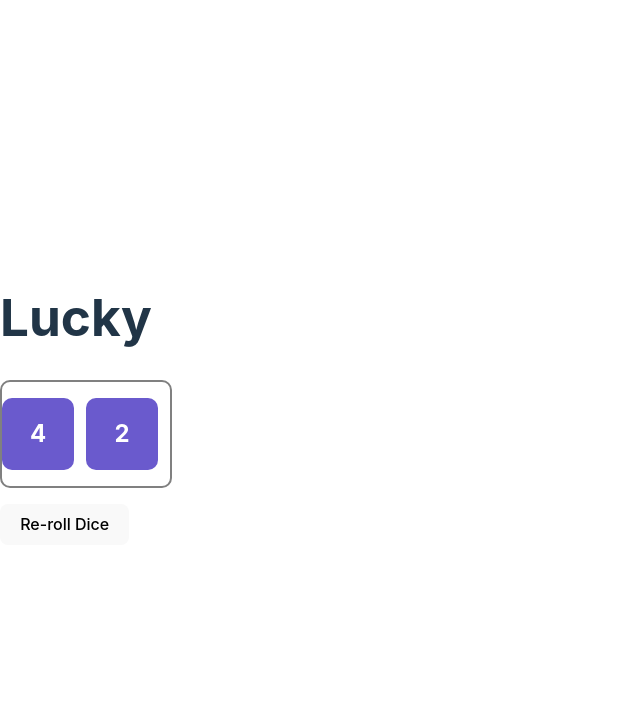
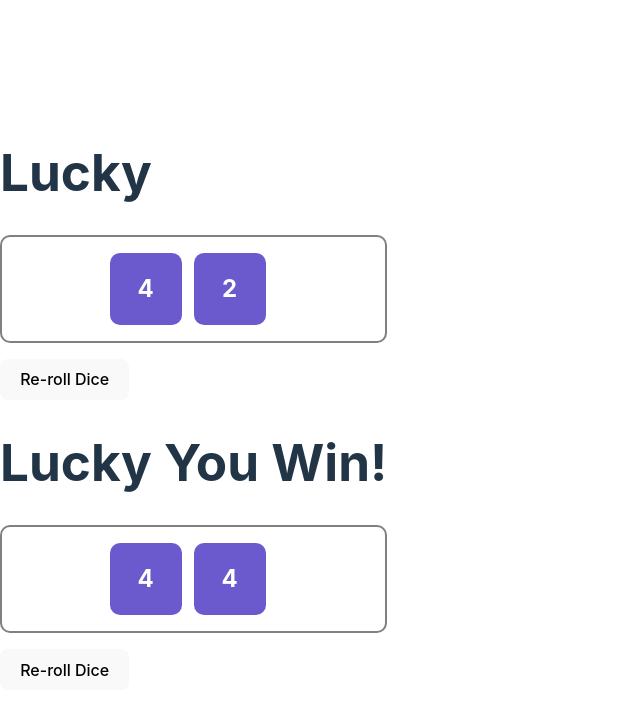
Before and after one commit to amler/dice-game, a React (Vite) app in the folder dice-game/: page / in a window 1280 px wide. Shown: the top 714 px of the page, without its empty margins (0-640 px from the left). Built offline with nearby package versions, Linux system fonts and the light colour scheme.

Commit message:
Adds another variation checking if every number of dice

```diff
--- a/dice-game/src/App.jsx
+++ b/dice-game/src/App.jsx
@@ -5,10 +5,15 @@ function lessThan4(dice) {
   return sum(dice) < 4;
 }
 
+function allSame(dice) {
+  return dice.every((v) => v === dice[0]);
+}
+
 function App() {
   return (
     <>
       <LuckyN winCheck={lessThan4}/>
+      <LuckyN winCheck={allSame}/>
     </>
   )
 }
```
